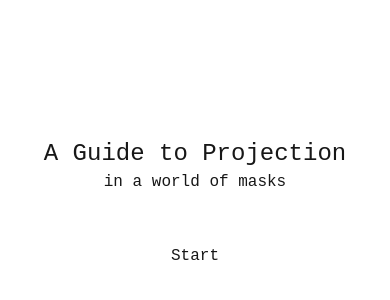
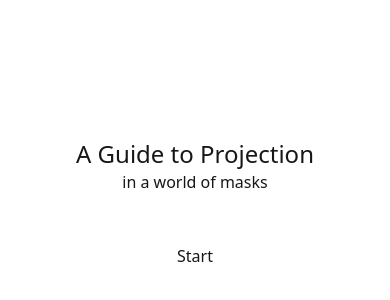
Before and after one commit to nina-jsl/guide_to_projection, a Next.js app: page / in a window 390 px wide. Shown: the part 210-510 px from the top of the page. Built offline with nearby package versions, Linux system fonts and the light colour scheme.

Commit message:
responsive

```diff
--- a/app/layout.tsx
+++ b/app/layout.tsx
@@ -3,19 +3,20 @@ import localFont from "next/font/local";
 import "./globals.css";
 
 const geistSans = localFont({
-  src: "./fonts/GeistVF.woff",
+  src: "/fonts/GeistVF.woff",
   variable: "--font-geist-sans",
   weight: "100 900",
 });
 const geistMono = localFont({
-  src: "./fonts/GeistMonoVF.woff",
+  src: "/fonts/GeistMonoVF.woff",
   variable: "--font-geist-mono",
   weight: "100 900",
 });
 
 export const metadata: Metadata = {
-  title: "Create Next App",
-  description: "Generated by create next app",
+  title: "A Guide to Projection",
+  description: "Explore hidden layers of professions through interactive masks.",
+  viewport: "width=device-width, initial-scale=1", // Ensure responsive design
 };
 
 export default function RootLayout({
@@ -26,7 +27,7 @@ export default function RootLayout({
   return (
     <html lang="en">
       <body
-        className={`${geistSans.variable} ${geistMono.variable} antialiased`}
+        className={`${geistSans.variable} ${geistMono.variable} antialiased font-sans`}
       >
         {children}
       </body>
--- a/tailwind.config.ts
+++ b/tailwind.config.ts
@@ -14,6 +14,13 @@ const config: Config = {
         lg: '16px',
         xl: '24px',
       },
+      screens: {
+        sm: '640px',
+        md: '768px',
+        lg: '1024px',
+        xl: '1280px',
+        '2xl': '1536px',
+      },
       colors: {
         background: "var(--background)",
         foreground: "var(--foreground)",
```
